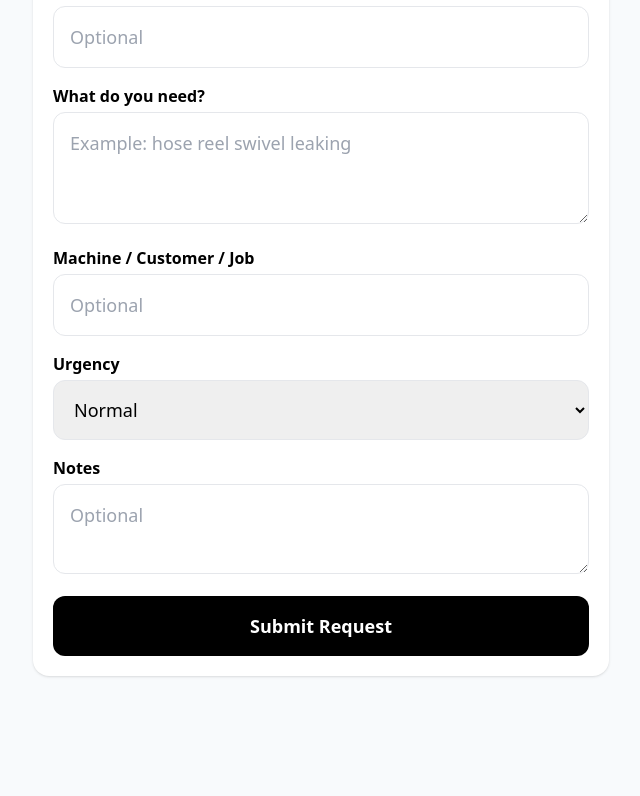
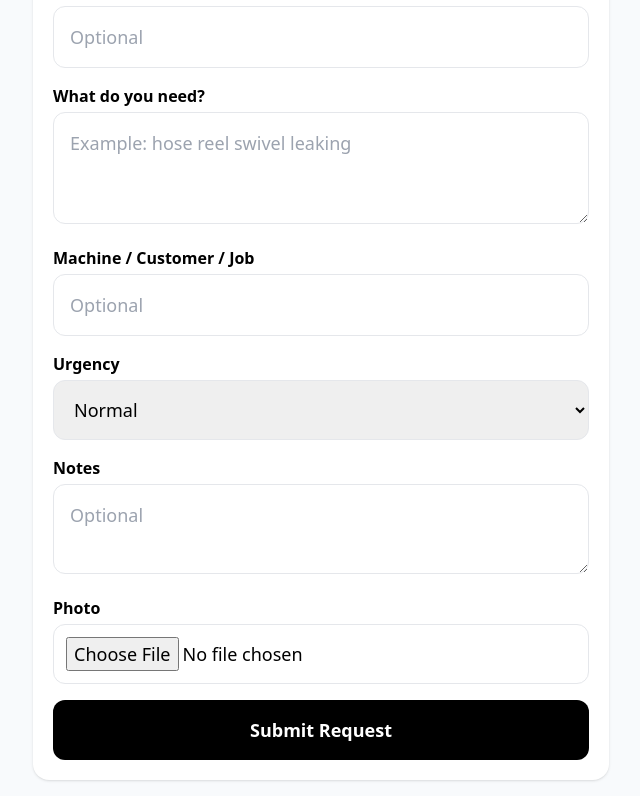
Before and after one commit to david-lowery/lowery-parts-app, a Next.js app: page /request in a window 1280 px wide. Shown: the part 448-1244 px from the top of the page, without its empty margins (319-959 px from the left). Before the commit the page ends 1140 px from the top, so only its background shows below. Built offline with nearby package versions, Linux system fonts and the light colour scheme; no server answers; the database is empty.

Commit message:
Add photo upload support

```diff
--- a/app/request/page.tsx
+++ b/app/request/page.tsx
@@ -20,6 +20,7 @@ export default function RequestPage() {
   const [machineJob, setMachineJob] = useState("");
   const [urgency, setUrgency] = useState("normal");
   const [notes, setNotes] = useState("");
+  const [photo, setPhoto] = useState<File | null>(null);
   const [submitting, setSubmitting] = useState(false);
   const [submitted, setSubmitted] = useState(false);
   const [error, setError] = useState("");
@@ -60,6 +61,29 @@ export default function RequestPage() {
 
     setSubmitting(true);
 
+    let photoUrl = "";
+
+if (photo) {
+  const fileExt = photo.name.split(".").pop();
+  const fileName = `${Date.now()}-${Math.random().toString(36).slice(2)}.${fileExt}`;
+
+  const { error: uploadError } = await supabase.storage
+    .from("part-request-photos")
+    .upload(fileName, photo);
+
+  if (uploadError) {
+    setError(uploadError.message);
+    setSubmitting(false);
+    return;
+  }
+
+  const { data } = supabase.storage
+    .from("part-request-photos")
+    .getPublicUrl(fileName);
+
+  photoUrl = data.publicUrl;
+}
+
     const { error } = await supabase.from("part_requests").insert({
       employee_id: employee.id,
       employee_name_snapshot: employee.name,
@@ -70,6 +94,7 @@ export default function RequestPage() {
       machine_customer_job: machineJob.trim() || null,
       urgency,
       employee_notes: notes.trim() || null,
+      photo_url: photoUrl || null,
       status: "new",
     });
 
@@ -184,6 +209,16 @@ export default function RequestPage() {
           <textarea value={notes} onChange={(e) => setNotes(e.target.value)} placeholder="Optional" className="mt-1 w-full rounded-xl border p-4 text-lg" />
         </label>
 
+        <label className="block">
+  <span className="font-semibold">Photo</span>
+
+  <input
+    type="file"
+    accept="image/*"
+    onChange={(e) => setPhoto(e.target.files?.[0] || null)}
+    className="mt-1 w-full rounded-xl border p-3 text-lg"
+  />
+</label>
         <button disabled={submitting} className="w-full rounded-xl bg-black text-white py-4 text-lg font-semibold disabled:opacity-60">
           {submitting ? "Submitting..." : "Submit Request"}
         </button>
```
